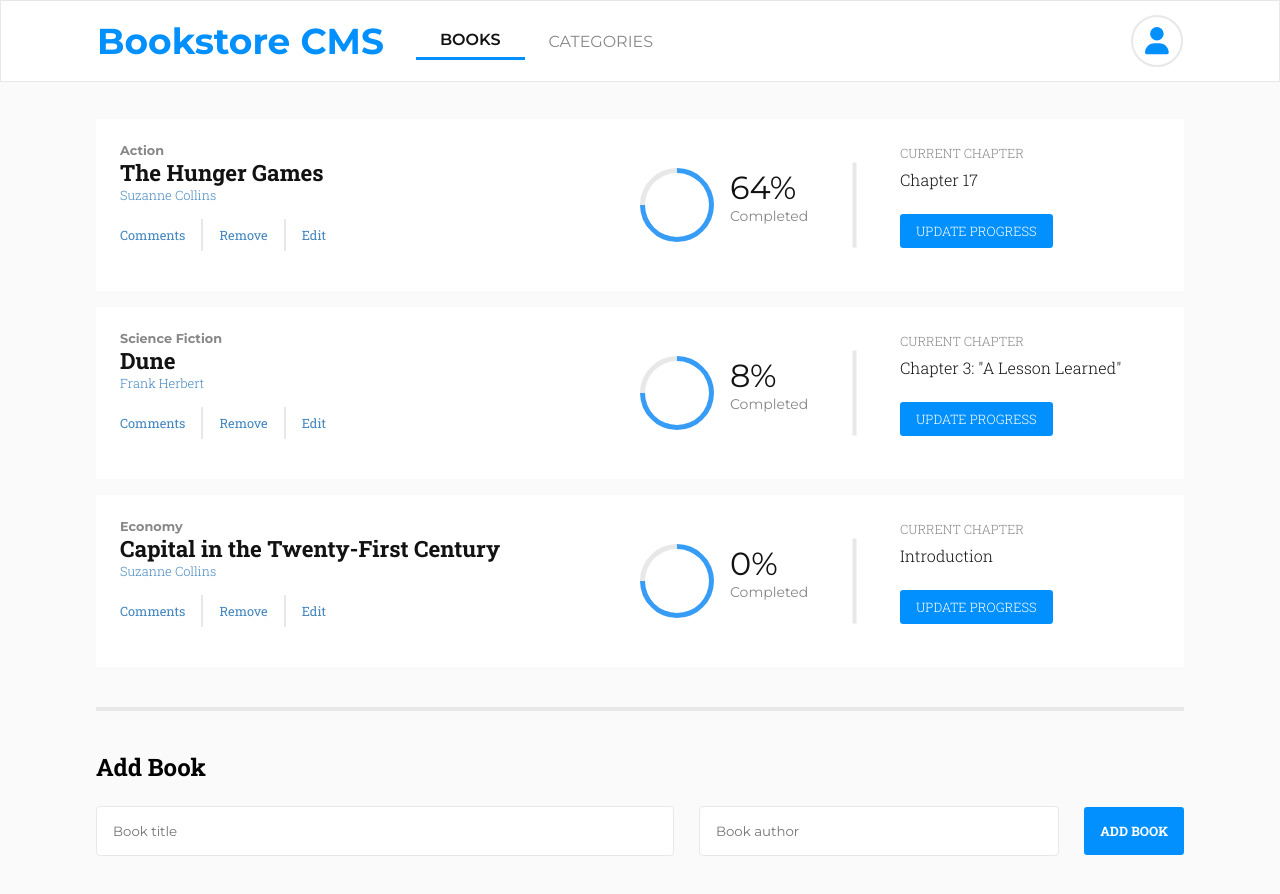
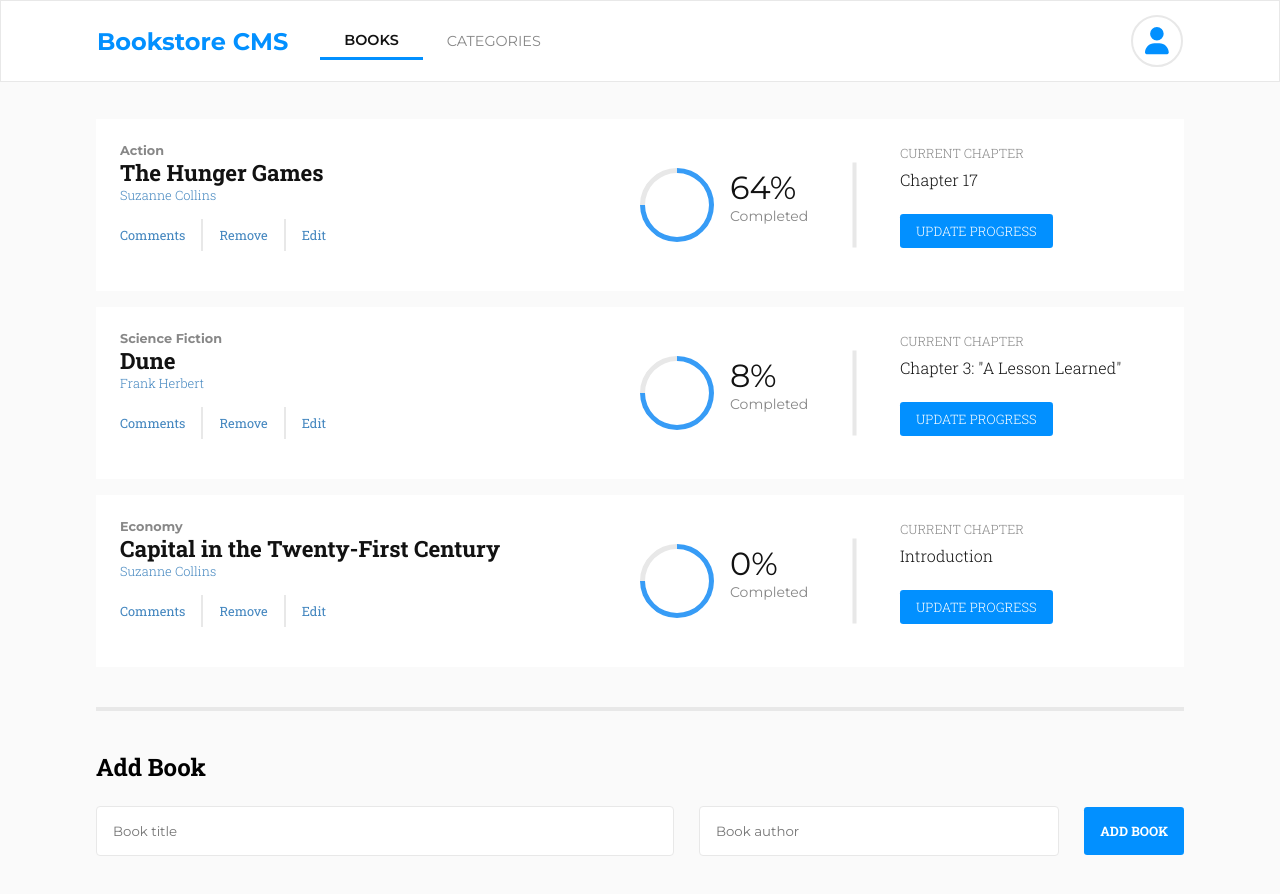
Before and after one commit to PraisesPJMT/Bookstore-RX, a React (Create React App) app: page / in a window 1280 px wide. Shown: the top 894 px of the page. Built offline with nearby package versions, Linux system fonts and the light colour scheme.

Commit message:
Update README.md file

```diff
--- a/src/App.css
+++ b/src/App.css
@@ -19,7 +19,7 @@
 }
 
 .logo {
-  font-size: 1.5rem;
+  font-size: 1rem;
   font-weight: 700;
   color: #0290ff;
   transition: all 0.2s ease-in-out;
@@ -40,6 +40,7 @@
   color: #121212;
   opacity: 0.5;
   padding: 0.5rem 1.5rem;
+  font-size: 0.9rem;
 }
 
 .nav a:hover {
@@ -62,6 +63,7 @@
   display: flex;
   justify-content: center;
   align-items: center;
+  cursor: pointer;
 }
 
 .profile-icon {
```
Also changed, not shown: src/assets/app-preview.jpeg (added), 1 other file (tests, documents, lock files or other folders).
